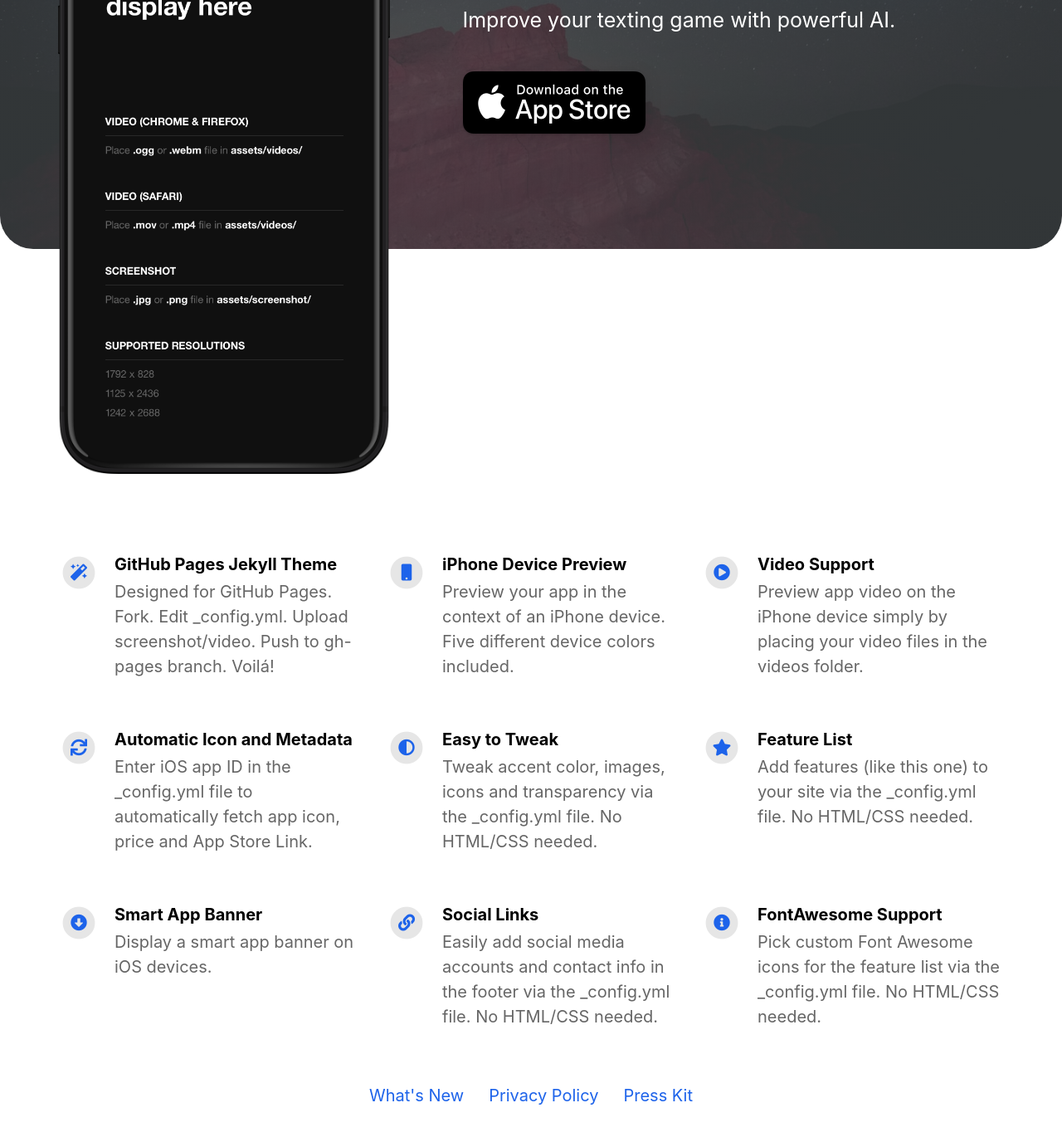
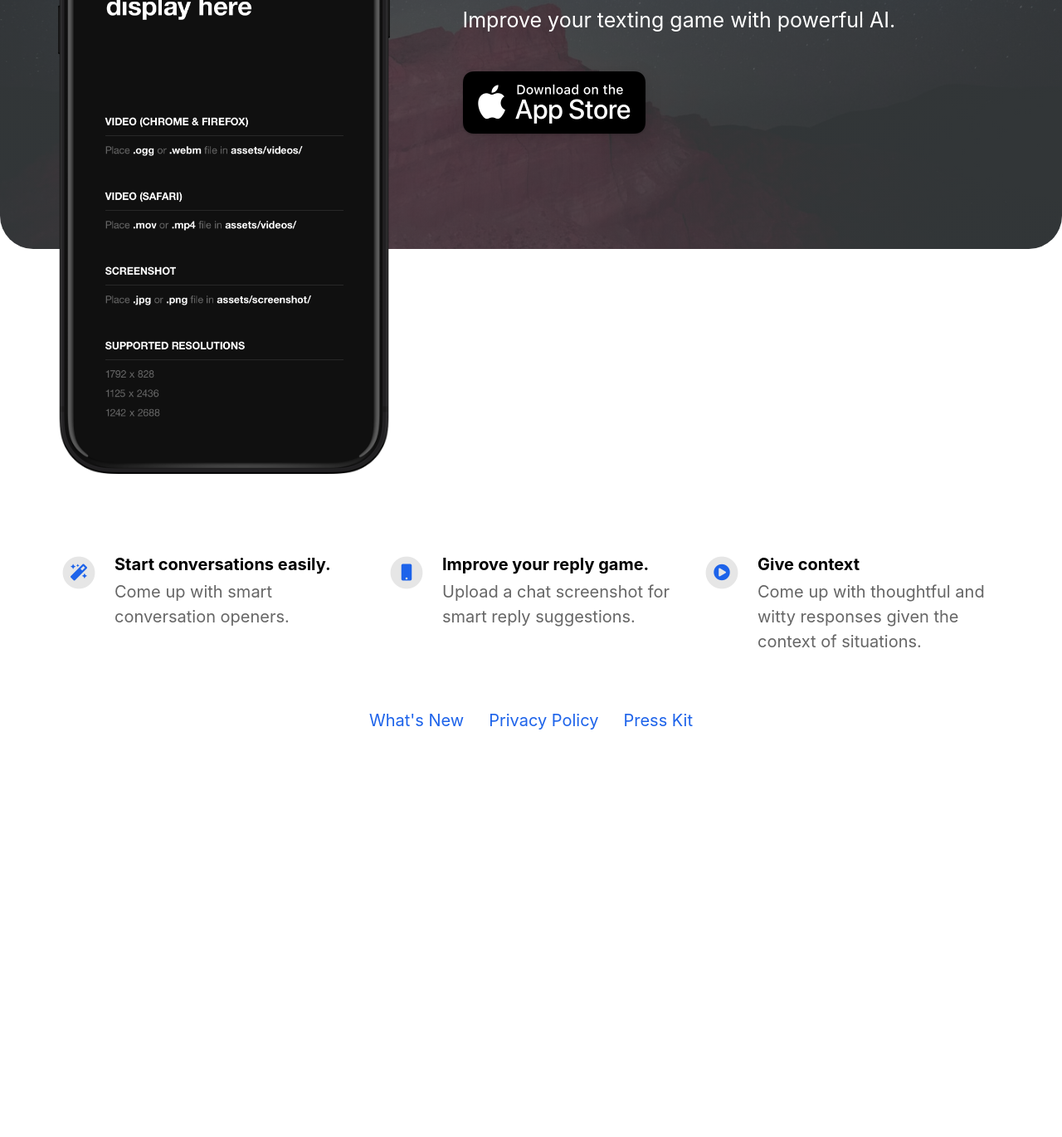
Before and after one commit to dvhull/text-expert, a Jekyll site: the page built from index.html, in a window 1280 px wide and 1400 px high, scrolled down 414 px. Shown: the top 1370 px of the window at 83% size. Built offline with Jekyll 4.4.1, drawn with Linux system fonts in a browser that asks for light colours; nearby versions of some CDN libraries; after the commit the page ends 1362 px from its top, so only the background shows below that.

Commit message:
Update _config.yml

```diff
--- a/_config.yml
+++ b/_config.yml
@@ -36,47 +36,17 @@ mastodon_link                             :
 # Feature List                            Edit, add or remove features to be presented.
 features                                  :
 
-  - title                                 : GitHub Pages Jekyll Theme
-    description                           : Designed for GitHub Pages. Fork. Edit _config.yml. Upload screenshot/video. Push to gh-pages branch. Voilá!
+  - title                                 : Start conversations easily.
+    description                           : Come up with smart conversation openers.
     fontawesome_icon_name                 : magic
 
-  - title                                 : iPhone Device Preview
-    description                           : Preview your app in the context of an iPhone device. Five different device colors included.
+  - title                                 : Improve your reply game.
+    description                           : Upload a chat screenshot for smart reply suggestions.
     fontawesome_icon_name                 : mobile
 
-  - title                                 : Video Support
-    description                           : Preview app video on the iPhone device simply by placing your video files in the videos folder.
+  - title                                 : Give context
+    description                           : Come up with thoughtful and witty responses given the context of situations.
     fontawesome_icon_name                 : play-circle
-
-  - title                                 : Automatic Icon and Metadata
-    description                           : Enter iOS app ID in the _config.yml file to automatically fetch app icon, price and App Store Link.
-    fontawesome_icon_name                 : sync
-
-  - title                                 : Easy to Tweak
-    description                           : Tweak accent color, images, icons and transparency via the _config.yml file. No HTML/CSS needed.
-    fontawesome_icon_name                 : adjust
-
-  - title                                 : Feature List
-    description                           : Add features (like this one) to your site via the _config.yml file. No HTML/CSS needed.
-    fontawesome_icon_name                 : star
-
-  - title                                 : Smart App Banner
-    description                           : Display a smart app banner on iOS devices.
-    fontawesome_icon_name                 : arrow-alt-circle-down
-
-  - title                                 : Social Links
-    description                           : Easily add social media accounts and contact info in the footer via the _config.yml file. No HTML/CSS needed.
-    fontawesome_icon_name                 : link
-
-  - title                                 : FontAwesome Support
-    description                           : Pick custom Font Awesome icons for the feature list via the _config.yml file. No HTML/CSS needed.
-    fontawesome_icon_name                 : info-circle
-
-  - title                                 : # New Feature Title
-    description                           : # New Feature Description
-    fontawesome_icon_name                 : # Enter Font Awesome icon name (e.g. star). Find icons on fontawesome.com/icons.
-
-
 
 # Theme Settings
 topbar_color                              : "#000000"
```
